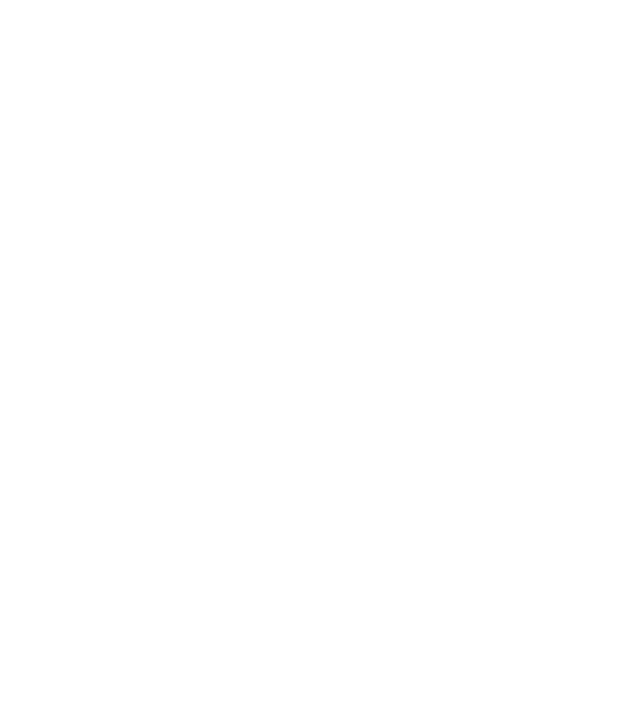
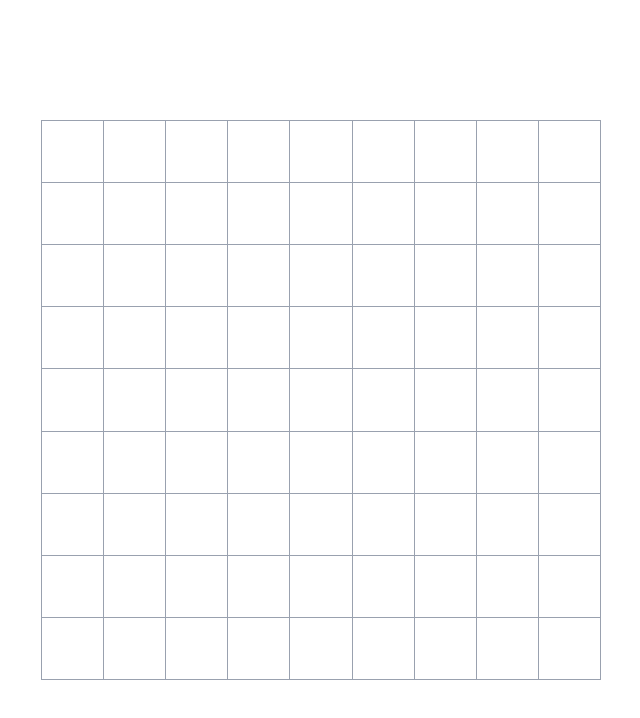
Before and after one commit to joao-smartins/sudoku, a Next.js app: page / in a window 1280 px wide. Shown: the top 718 px of the page, without its empty margins (319-959 px from the left). Built offline with nearby package versions, Linux system fonts and the light colour scheme.

Commit message:
feat: teste de tabela, estilos e funcoes para verificar linhas e colunas

```diff
--- /dev/null
+++ b/src/app/components/Tabela/BotaoTabela.tsx
@@ -0,0 +1,10 @@
+import React from 'react'
+
+const BotaoTabela = () => {
+  return (
+    <button className="bg-blue-500 hover:bg-blue-700 text-white font-bold py-2 px-4 rounded">
+        Teste
+    </button>
+  )
+}
+export default BotaoTabela
--- /dev/null
+++ b/src/app/components/Tabela/Tabela.tsx
@@ -0,0 +1,23 @@
+import { TabelaSudokuProps } from "@/app/utils/tipos";
+
+const Tabela = (props: TabelaSudokuProps) => {
+  const { tabela } = props;
+  return (
+    <div>
+      <table className="border-collapse border border-gray-400 h-[70vmin] w-[70vmin]">
+        <tbody>
+          {tabela.map((linha, i) => (
+            <tr key={i}>
+              {linha.map((celula, j) => (
+                <td key={j} className="border border-gray-400 p-2">
+                  {celula.valor}
+                </td>
+              ))}
+            </tr>
+          ))}
+        </tbody>
+      </table>
+    </div>
+  );
+};
+export default Tabela;
--- a/src/app/page.tsx
+++ b/src/app/page.tsx
@@ -1,7 +1,21 @@
+"use client"
+import { useEffect, useState } from "react";
+import { TabelaSudoku } from "./utils/tipos";
+import Tabela from "./components/Tabela/Tabela";
+import { preencherTabela } from "./utils/funcoes";
 
 export default function Home() {
+  const [sudokuTable, setSudokuTable] = useState<TabelaSudoku | undefined>();
+
+  useEffect(() => {
+    if (sudokuTable == undefined) {
+      preencherTabela(setSudokuTable);
+    }
+  }, []);
+
   return (
     <div className="flex flex-col flex-1 items-center justify-center">
+      {sudokuTable && <Tabela tabela={sudokuTable} />}
     </div>
   );
 }
--- /dev/null
+++ b/src/app/utils/funcoes.ts
@@ -0,0 +1,50 @@
+import { Dispatch, SetStateAction } from "react";
+import { TabelaSudoku } from "./tipos";
+
+export const preencherTabela = (
+  setTabela: Dispatch<SetStateAction<TabelaSudoku | undefined>>,
+) => {
+  let novaTabela: TabelaSudoku = [];
+  for (let i = 0; i < 9; i++) {
+    for (let j = 0; j < 9; j++) {
+      novaTabela[i] = novaTabela[i] || [];
+      novaTabela[i][j] = {
+        valor: null,
+        coluna: j,
+        linha: i,
+        permitida: true,
+      };
+    }
+  }
+  console.log("Tabela preenchida:", novaTabela);
+  setTabela(novaTabela);
+};
+
+export const linhaPermitida = (tabela: TabelaSudoku, linha: number) => {
+    for (let j = 0; j < 9; j++) {
+        const celula = tabela[linha][j];
+        if (celula.valor !== null) {
+            for (let k = 0; k < 9; k++) {
+                if (k !== j && tabela[linha][k].valor === celula.valor) {
+                    return false;
+                }
+            }
+        }
+    }
+    return true;
+}
+
+
+export const colunaPermitida = (tabela: TabelaSudoku, coluna: number) => {
+    for (let i = 0; i < 9; i++) {
+        const celula = tabela[i][coluna];
+        if (celula.valor !== null) {
+            for (let k = 0; k < 9; k++) {
+                if (k !== i && tabela[k][coluna].valor === celula.valor) {
+                    return false;
+                }
+            }
+        }
+    }
+    return true;
+}
--- /dev/null
+++ b/src/app/utils/tipos.ts
@@ -0,0 +1,12 @@
+export type CelulaSudoku = {
+  valor: number | null;
+  coluna: number;
+  linha: number;
+  permitida: boolean;
+};
+
+export type TabelaSudoku = CelulaSudoku[][];
+
+export interface TabelaSudokuProps {
+  tabela: TabelaSudoku;
+}
```
